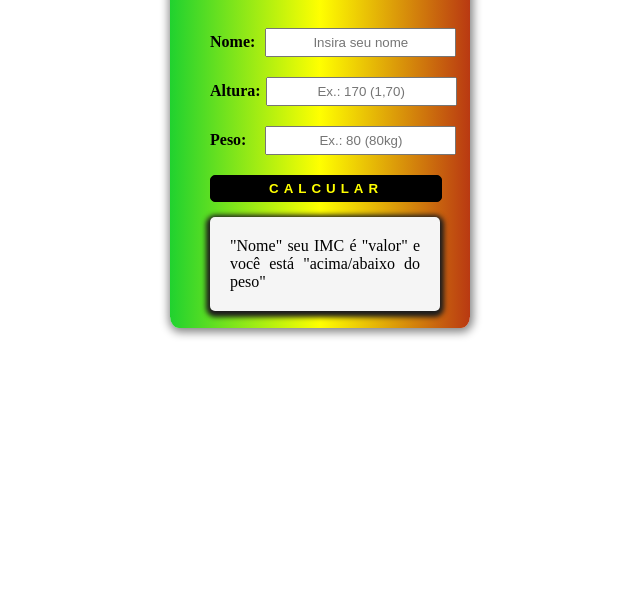
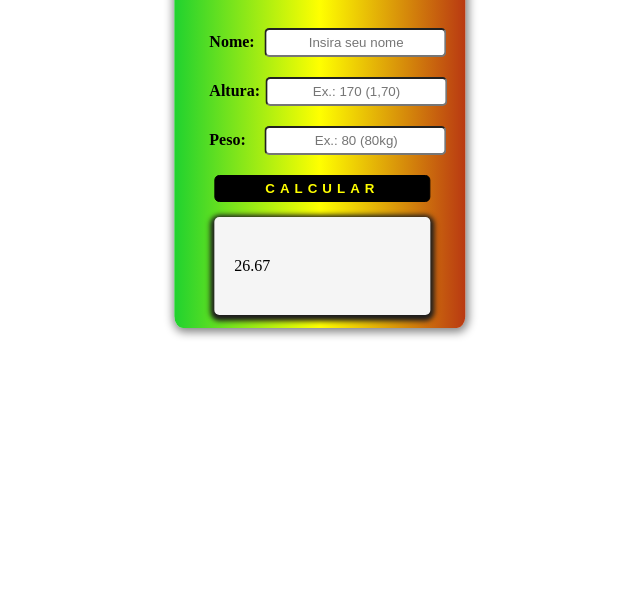
Before and after one commit to HelisonOliveira/Projeto_Desafio_Backend, a plain HTML site: page Calculadora_IMC/index.html in a window 1280 px wide. Shown: the part 192-800 px from the top of the page, without its empty margins (320-960 px from the left). Drawn offline with Linux system fonts and the light colour scheme.

Commit message:
iniciando o backend

```diff
--- /dev/null
+++ b/Calculadora_IMC/api/app.js
@@ -0,0 +1,17 @@
+const name = document.getElementById('name')
+
+const height = document.getElementById('height')
+
+const weight = document.getElementById('weight')
+
+const calculate = document.getElementById('button')
+
+const screen = document.getElementById('screen')
+
+const bodyMassIndex = function CalculateIndex (height, weight){
+    const imc = weight/((height/100)^2)
+    return screen.innerText = imc.toFixed(2)
+}
+
+bodyMassIndex(170,80)
+// imc = peso/(altura x altura)
--- a/Calculadora_IMC/css/style.css
+++ b/Calculadora_IMC/css/style.css
@@ -21,7 +21,7 @@ main{
 h1{
     display: flex;
     justify-content: center;
-    padding: 15px 0px 15px 0px;
+    padding: 15px;
     font-size: 2em;
     margin-top: 0px;
     background: black;
@@ -35,7 +35,7 @@ h1{
 .name,
 .height,
 .weight{
-    margin-left: 30px;
+    margin-left: 25px;
     padding: 10px;
 }
 
@@ -44,8 +44,9 @@ label{
 }
 input{
     margin-left: 10px;
-    padding: 5px;
+    padding: 5px 0px 5px 1px;
     text-align: center;
+    border-radius: 5px;
 }
 #name{
     margin-left: 10px;
@@ -61,7 +62,7 @@ input{
 
 button{
     margin: 10px 10px 5px 40px;
-    padding: 5px 58px;
+    padding: 5px 50px;
     border: 1px solid black;
     background: black;
     color: yellow;
@@ -72,10 +73,10 @@ button{
 }
 
 div p{
-    margin: 10px 30px 0px 40px;
+    margin: 10px 35px 0px 40px;
     border-radius: 5px 5px;
     box-shadow: 0px 2px 5px 4px rgb(30, 29, 29);
-    padding: 20px 20px;
+    padding: 40px 20px;
     background: whitesmoke;
     color: black;
     text-align: justify;
--- a/Calculadora_IMC/index.html
+++ b/Calculadora_IMC/index.html
@@ -18,21 +18,22 @@
         <section>
 
             <div class="name">
-                <label for="name">Nome:</label><input name="name" id="name"type="text" placeholder="Insira seu nome">
+                <label for="name">Nome:</label><input name="name" id="name"type="text" placeholder="Insira seu nome" required>
             </div>
             <div class="height">
-                <label for="height">Altura:</label><input name="height" id="height"type="text" placeholder="Ex.: 170 (1,70)">
+                <label for="height">Altura:</label><input name="height" id="height"type="text" placeholder="Ex.: 170 (1,70)" required>
             </div>
             <div class="weight">
-                <label for="weight">Peso:</label><input name="weight" id="weight" type="text" placeholder="Ex.: 80 (80kg)">
+                <label for="weight">Peso:</label><input name="weight" id="weight" type="text" placeholder="Ex.: 80 (80kg)" required>
             </div>
             <div class="button">
-                <button type="submit">CALCULAR</button>
+                <button id="button" type="submit">CALCULAR</button>
             </div>
             <div>
-                <p> "Nome" seu IMC é "valor" e você está "acima/abaixo do peso"</p>
+                <p id="screen"></p>
             </div>
         </section>
     </main>
+    <script src="api/app.js"></script>
 </body>
 </html>
```
Also changed, not shown: Calculadora_IMC/imagens/backend.png (added).
